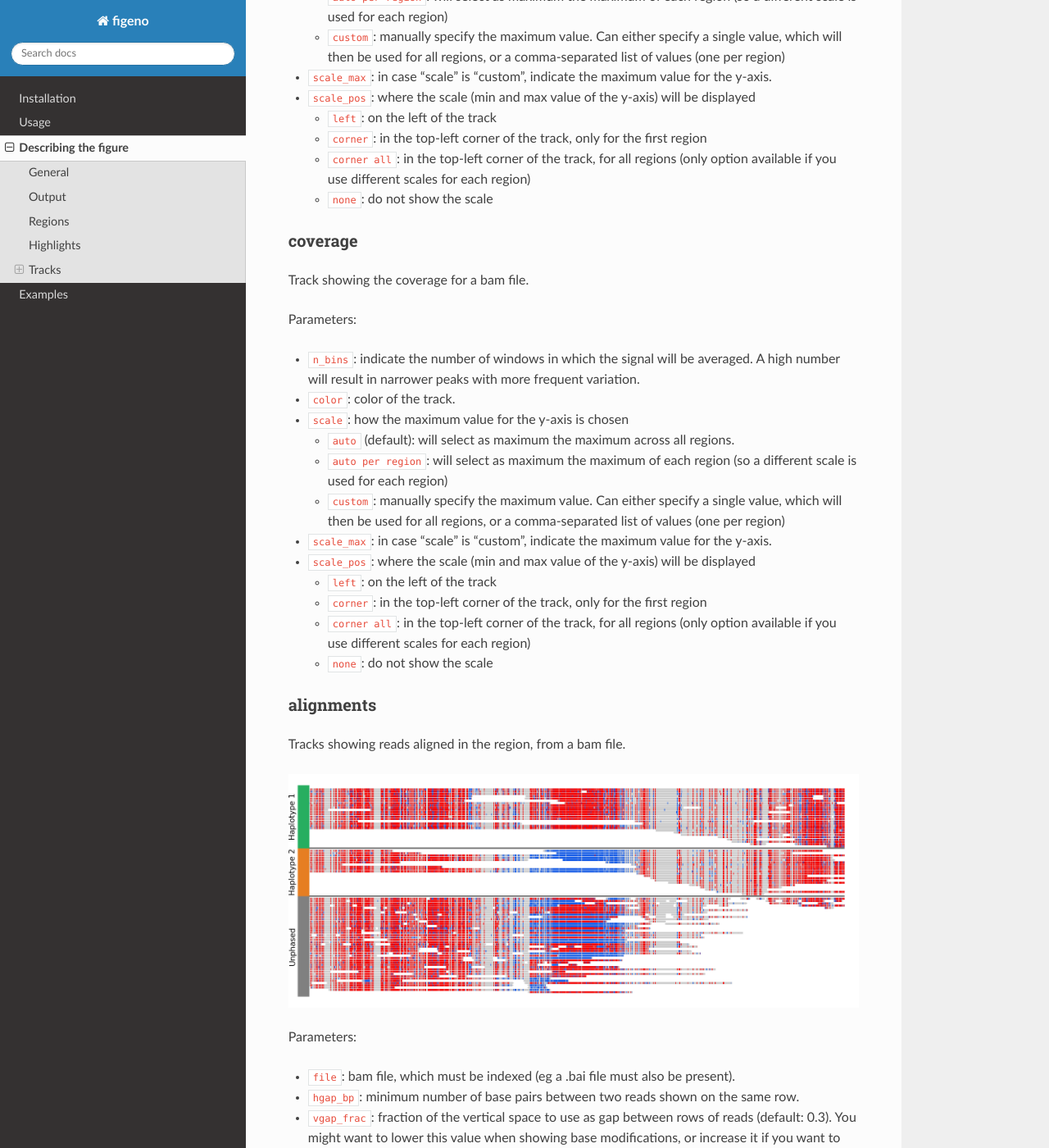
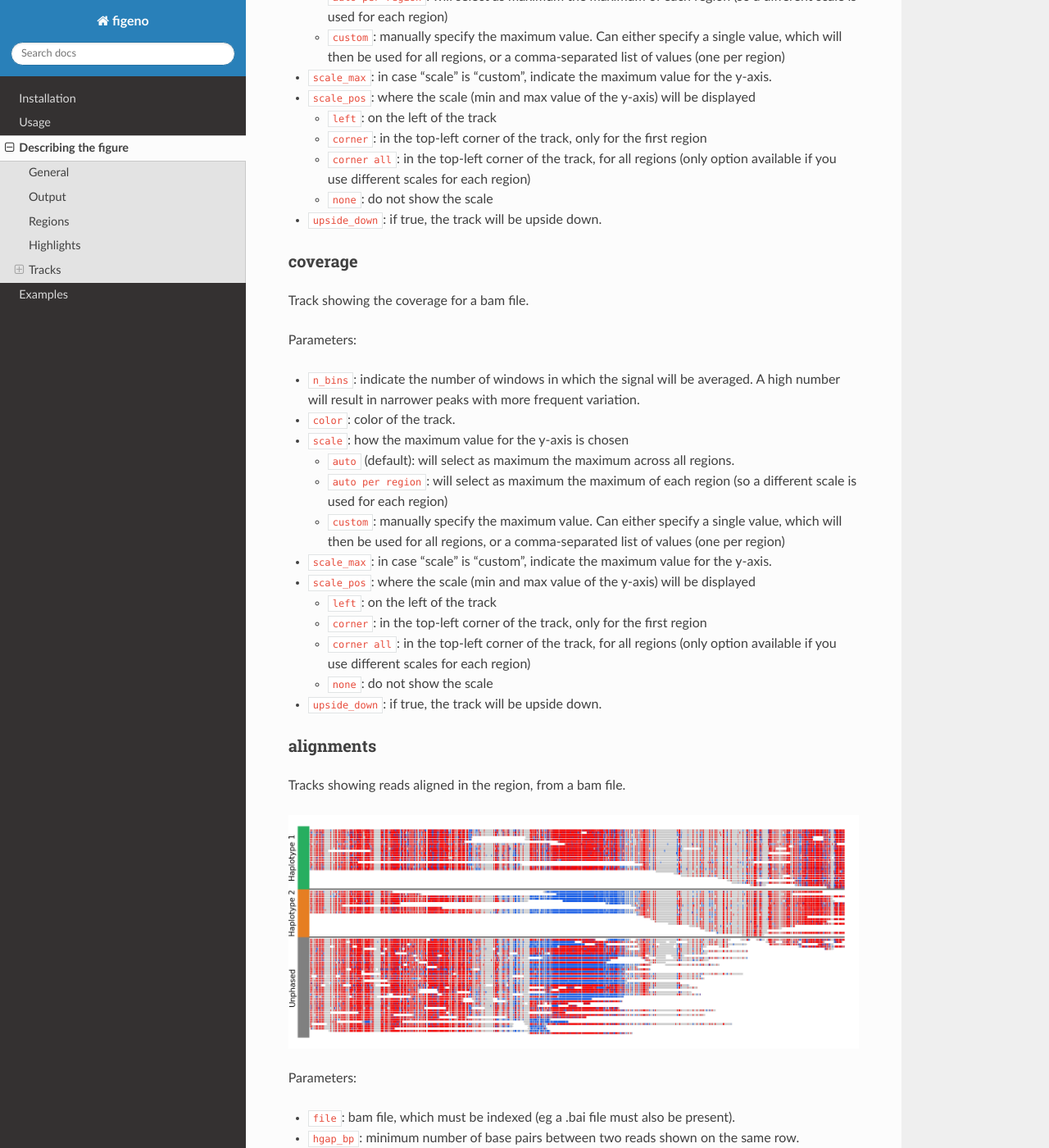
Before and after one commit to CompEpigen/figeno, a Sphinx documentation site: the page built from docs/content/describe_figure.rst, in a window 1280 px wide and 1400 px high, scrolled down 3882 px. Shown: the whole window at 82% size. Built offline with Sphinx 7.4.7 and the Read the Docs theme 2.0.0, drawn with Linux system fonts in a browser that asks for light colours.

Commit message:
update docs

```diff
--- a/docs/content/describe_figure.rst
+++ b/docs/content/describe_figure.rst
@@ -159,6 +159,8 @@ Parameters:
 
   * ``none``: do not show the scale
 
+* ``upside_down``: if true, the track will be upside down.
+
 
 coverage
 ^^^^^^^^
@@ -190,6 +192,8 @@ Parameters:
   * ``corner all``: in the top-left corner of the track, for all regions (only option available if you use different scales for each region)
 
   * ``none``: do not show the scale
+
+* ``upside_down``: if true, the track will be upside down.
 
 
 alignments
```
